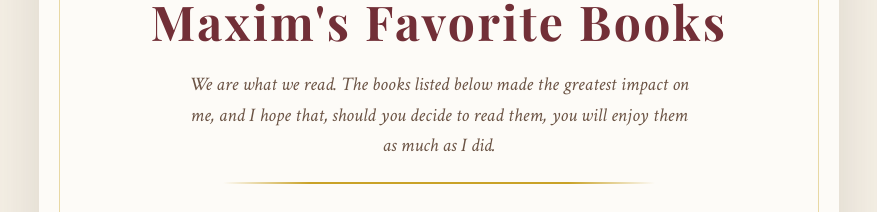
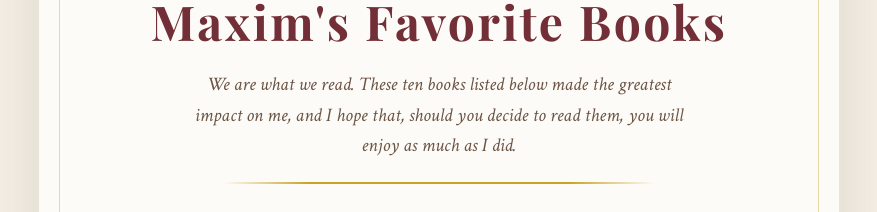
Before and after one commit to msavin24601/mybooks, a plain HTML site: page index.html in a window 1280 px wide. Shown: the part 139-351 px from the top of the page, without its empty margins (201-1078 px from the left). Drawn offline with nearby package versions, Linux system fonts and the light colour scheme.

Commit message:
Update page title and subtitle
🤖 Generated with [Claude Code](https://claude.ai/code)

Co-Authored-By: Claude Opus 4.5 <noreply@anthropic.com>

```diff
--- a/index.html
+++ b/index.html
@@ -14,7 +14,7 @@
         <header class="header">
             <div class="header-decoration"></div>
             <h1 class="site-title">Maxim's Favorite Books</h1>
-            <p class="site-subtitle">We are what we read. The books listed below made the greatest impact on me, and I hope that, should you decide to read them, you will enjoy them as much as I did.</p>
+            <p class="site-subtitle">We are what we read. These ten books listed below made the greatest impact on me, and I hope that, should you decide to read them, you will enjoy as much as I did.</p>
             <div class="header-decoration"></div>
         </header>
 
```
